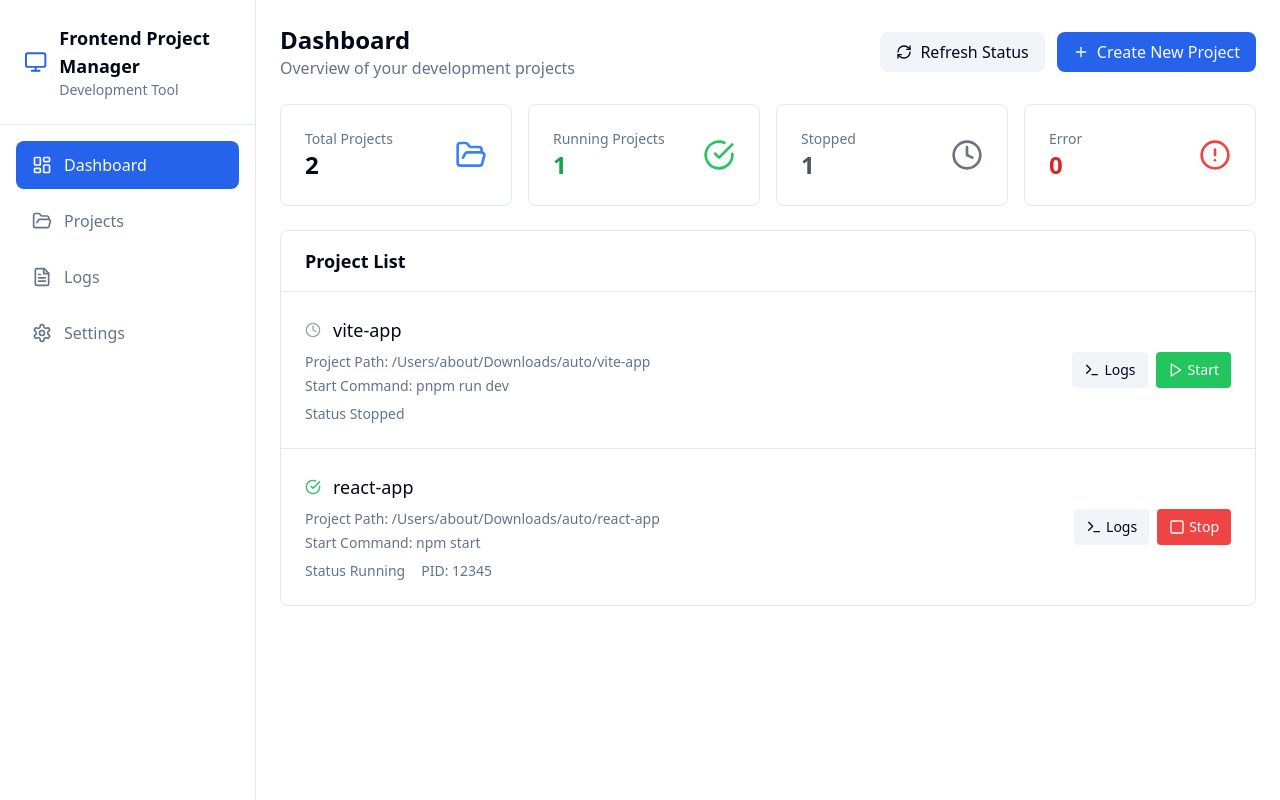
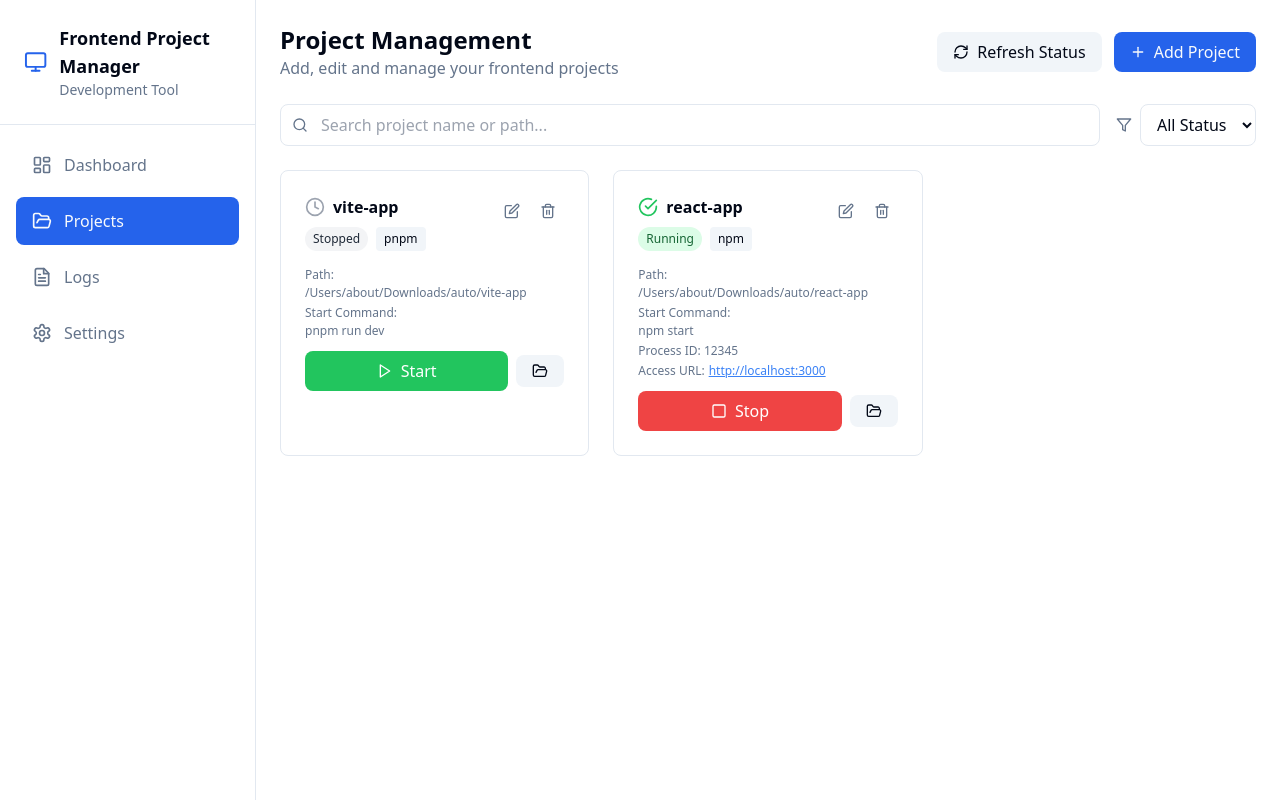
Before and after one commit to nafei-zhang/front-end-project-run-manager, a React (Vite) app: page /#/projects in a window 1280 px wide. Before the commit this address led to /dashboard. Built offline with nearby package versions, Linux system fonts and the light colour scheme.

Commit message:
refactor: switch from BrowserRouter to HashRouter for deployment
chore: update vscode settings for i18n paths
chore: add compression store option in package.json
refactor: remove unused imports in Projects component

```diff
--- a/package.json
+++ b/package.json
@@ -64,6 +64,7 @@
       "dist/**/*",
       "node_modules/**/*"
     ],
+    "compression": "store",
     "mac": {
       "category": "public.app-category.developer-tools"
     },
--- a/src/pages/Projects.tsx
+++ b/src/pages/Projects.tsx
@@ -1,6 +1,5 @@
 import React, { useEffect, useState } from 'react'
 import { useProjectStore } from '../stores/projectStore'
-import { useLogStore } from '../stores/logStore'
 import { useToast } from '../hooks/useToast'
 import {
   Play,
@@ -11,19 +10,16 @@ import {
   CheckCircle,
   Clock,
   FolderOpen,
-  Terminal,
   Edit,
   Trash2,
   Search,
   Filter
 } from 'lucide-react'
-import { useNavigate } from 'react-router-dom'
 import ProjectForm from '../components/ProjectForm'
 import ConfirmDialog from '../components/ConfirmDialog'
 import { useTranslation } from 'react-i18next'
 
 const Projects: React.FC = () => {
-  const navigate = useNavigate()
   const { showToast } = useToast()
   const { t } = useTranslation()
   const {
```
Also changed, not shown: src/main.tsx (+3 -4 lines).
